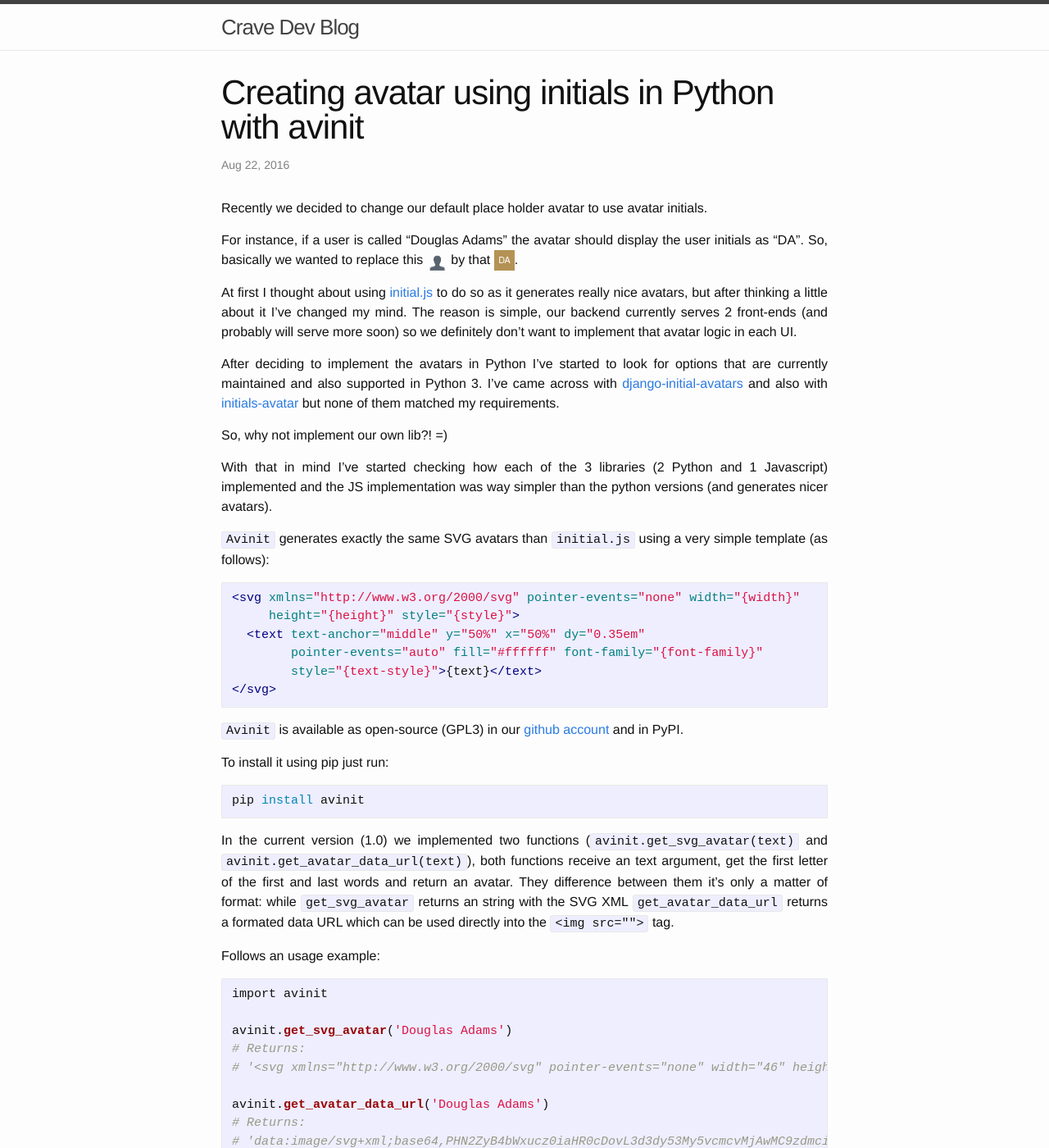
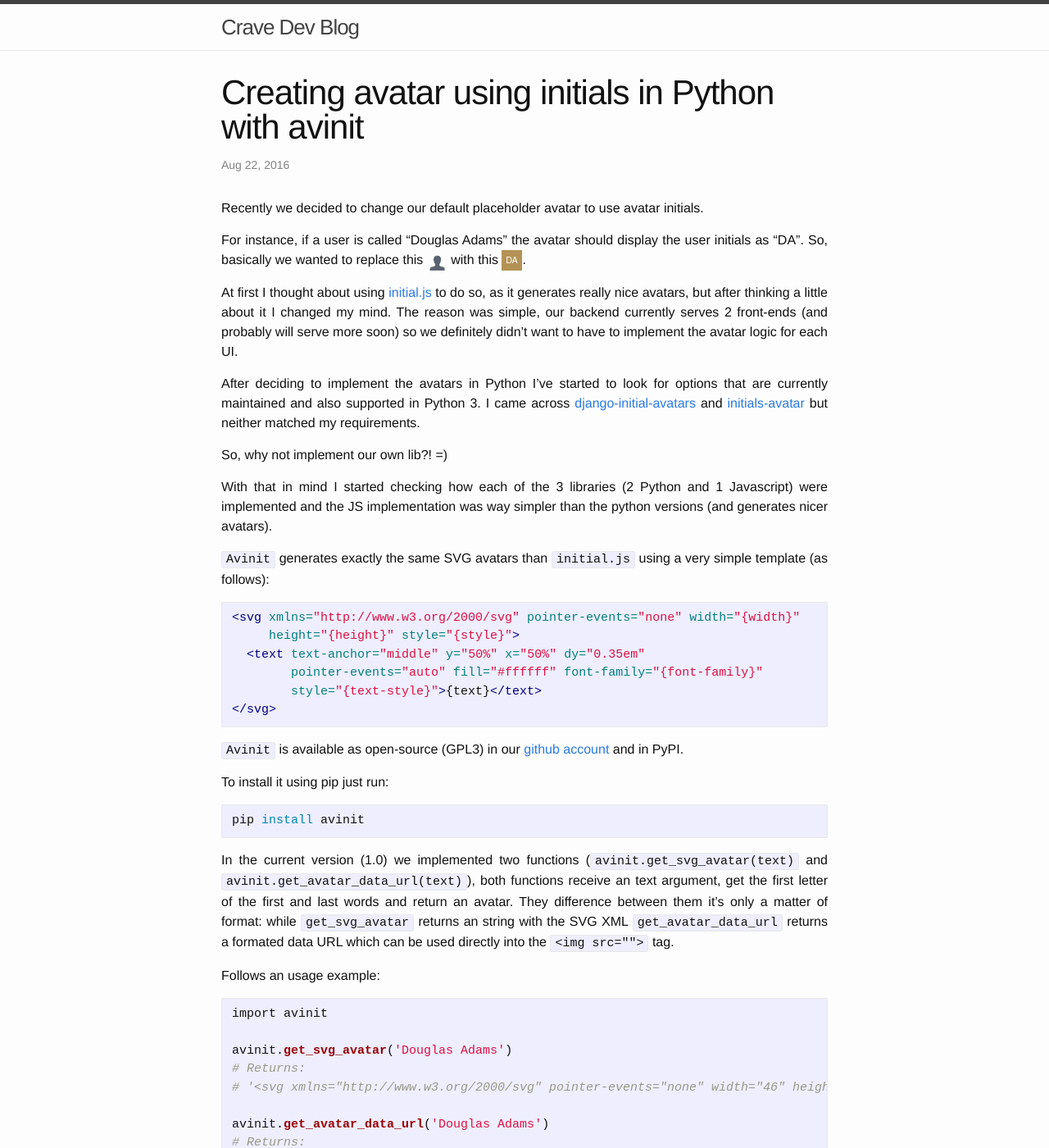
Before and after one commit to CraveFood/crave-dev-blog, a Jekyll site: the page built from _posts/2016-08-22-avinit-for-initials-avatars.md, in a window 1280 px wide and 1400 px high. Shown: the whole window at 82% size. Built offline with Jekyll 4.4.1, drawn with Linux system fonts in a browser that asks for light colours; comment, search, counter and statistics services are not loaded; some of the changed text lies outside the part shown.

Commit message:
Update 2016-08-22-avinit-for-initials-avatars.md

```diff
--- a/_posts/2016-08-22-avinit-for-initials-avatars.md
+++ b/_posts/2016-08-22-avinit-for-initials-avatars.md
@@ -10,24 +10,23 @@ img:
 
 ---
 
-Recently we decided to change our default place holder avatar to use avatar initials.
+Recently we decided to change our default placeholder avatar to use avatar initials.
 
 For instance, if a user is called "Douglas Adams" the avatar should display the user initials as "DA".
 So, basically we wanted to replace this ![anonymous user avatar]({{page.img.user}}){:style="width:25px"}
-by that ![avatar using name initials]({{page.img.da}}){:style="width:25px"}.
+with this ![avatar using name initials]({{page.img.da}}){:style="width:25px"}.
 
-At first I thought about using [initial.js](http://judelicio.us/initial.js/) to do so as it generates really
-nice avatars, but after thinking a little about it I've changed my mind. The reason is simple, our backend
-currently serves 2 front-ends (and probably will serve more soon) so we definitely don't want to implement that
-avatar logic in each UI.
+At first I thought about using [initial.js](http://judelicio.us/initial.js/) to do so, as it generates really
+nice avatars, but after thinking a little about it I changed my mind. The reason was simple, our backend
+currently serves 2 front-ends (and probably will serve more soon) so we definitely didn't want to have to implement the
+avatar logic for each UI.
 
 After deciding to implement the avatars in Python I've started to look for options that are currently
-maintained and also supported in Python 3. I've came across with [django-initial-avatars][] and also
-with [initials-avatar][] but none of them matched my requirements.
+maintained and also supported in Python 3. I came across [django-initial-avatars][] and [initials-avatar][] but neither matched my requirements.
 
 So, why not implement our own lib?! =)
 
-With that in mind I've started checking how each of the 3 libraries (2 Python and 1 Javascript) implemented
+With that in mind I started checking how each of the 3 libraries (2 Python and 1 Javascript) were implemented
 and the JS implementation was way simpler than the python versions (and generates nicer avatars).
 
 `Avinit` generates exactly the same SVG avatars than `initial.js` using a very simple template (as follows):
```
Also changed, not shown: other parts of _posts/2016-08-22-avinit-for-initials-avatars.md (+1 -1 lines).
